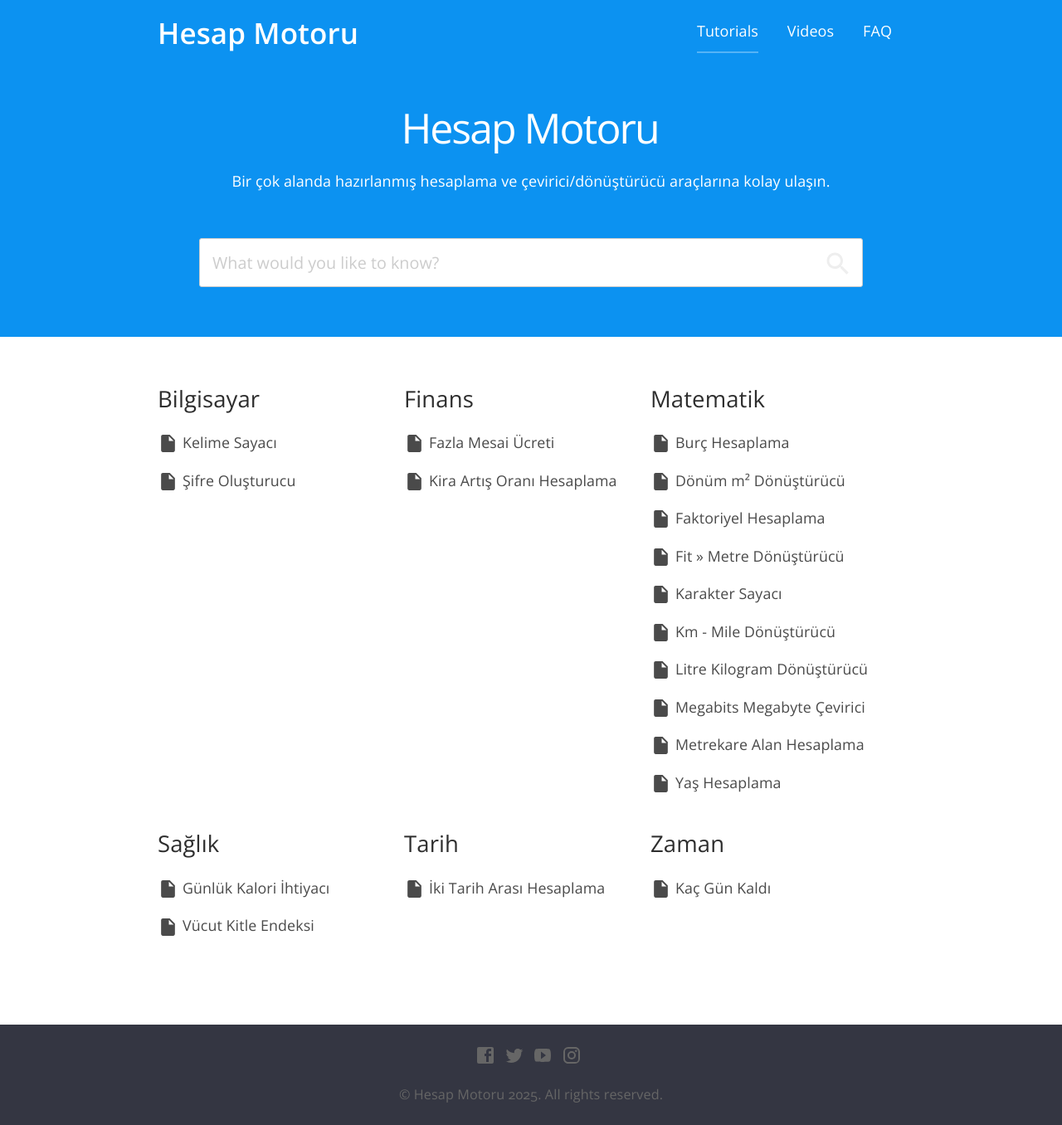
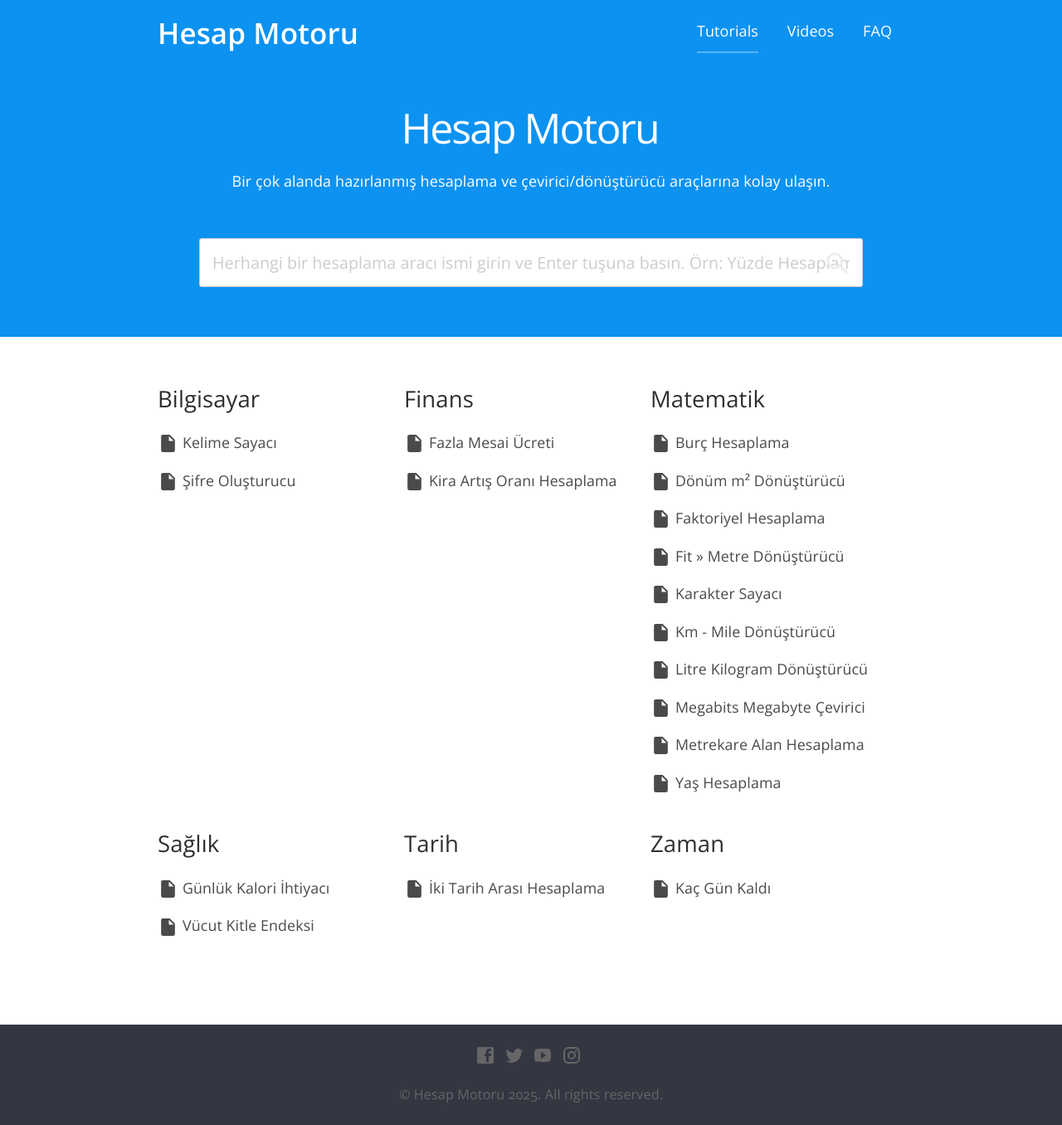
Before and after one commit to hesapmotoru/hesapmotoru.github.io, a Jekyll site: the page built from index.html, in a window 1280 px wide. Shown: the whole page at 83% size. Built offline with Jekyll 4.4.1, drawn with Linux system fonts in a browser that asks for light colours; nearby versions of some CDN libraries.

Commit message:
Update search.html

```diff
--- a/_includes/search.html
+++ b/_includes/search.html
@@ -1,5 +1,5 @@
 <form action="{{ site.baseurl }}/search/" method="get">
-	<input type="search" name="q" {% if include.add_id %}id="search-input"{% endif %} placeholder="What would you like to know?" autofocus>
+	<input type="search" name="q" {% if include.add_id %}id="search-input"{% endif %} placeholder="Herhangi bir hesaplama aracı ismi girin ve Enter tuşuna basın. Örn: Yüzde Hesaplama" autofocus>
 	{% include search-icon.html %}
 	<input type="submit" value="Search" style="display: none;">
 </form>
```
